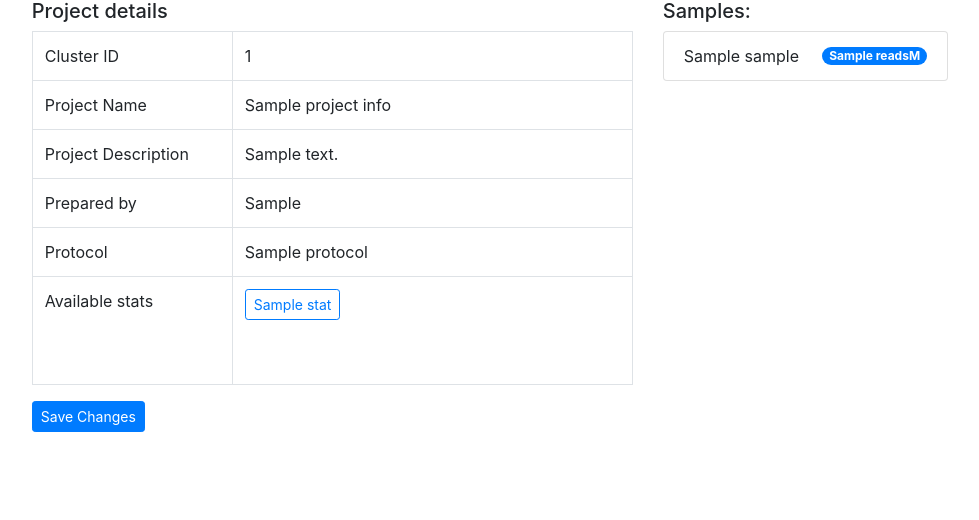
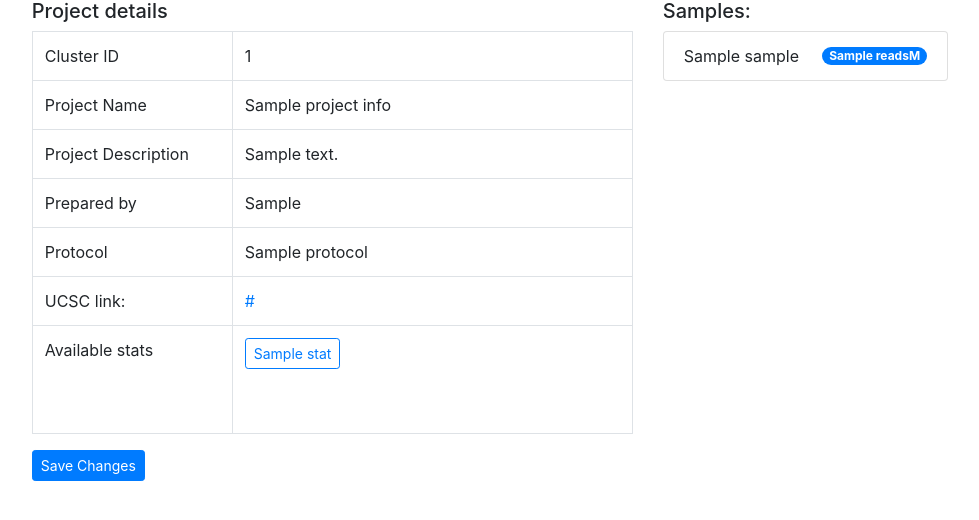
Before and after one commit to kate-v-stepanova/B250_lab_monitor, a Flask app: template templates/project_info.html in a window 1280 px wide. Shown: the part 107-627 px from the top of the page, without its empty margins (150-1129 px from the left). Run offline with Flask 2, Linux system fonts and the light colour scheme; the template is opened without the code that fills it: most values are stand-ins (such as "Sample title", 1, 10 or a date in 2020); some libraries are stand-ins or nearby versions.

Commit message:
UCSC link

```diff
--- a/templates/project_info.html
+++ b/templates/project_info.html
@@ -20,10 +20,12 @@
             <table class="table table-bordered">
                 <tbody>
                 <tr><td class="w-25">Cluster ID</td><td class="w-50">{{ project_id }}</td></tr>
-                <tr><td>Project Name</td><td id="project_name">{{ project_info.get('project_name', '') }}</td></tr>
+                <tr><td>Project Name</td><td id="project_name">{{ project_info.get('project_name', project_id) }}</td></tr>
                 <tr><td>Project Description</td><td id="description">{{ project_info.get('description', '') }}{#Project of collaborators from Netherlands, prepared with the new protocol, to be demultiplexed and analysed with diricore. The aim is to see if there’s an overabundance of codons of specific amino acids in the A-site, which would suggest ribosome stalling to occur in these cells#}</td></tr>
                 <tr><td>Prepared by</td><td id="prepared_by">{{ project_info.get('prepared_by', '') }}</td></tr>
                 <tr><td>Protocol</td><td id="protocol">{{ project_info.get('protocol', '') }}</td></tr>
+                <tr><td>UCSC link: </td><td>{% if ucsc_link %}<a href="{{ ucsc_link }}" target="_blank">{{ ucsc_link }}</a>
+                    {% else %}Not available{% endif %}</td></tr>
                 {% if available_stats %}
                 <tr><td>Available stats</td>
                 <td>
--- a/url_handlers/project_info.py
+++ b/url_handlers/project_info.py
@@ -35,8 +35,11 @@ def get_project_info(project_id):
         if transcript_regions is not None:
             available_stats.append('transcript_regions')
 
+        ucsc_link = rdb.get('ucsc_link_{}'.format(project_id))
+        ucsc_link = ucsc_link.decode('utf-8') if ucsc_link else None
+
         return render_template("project_info.html", project_id=project_id, project_info=project_info,
-                                   samples=samples_info, available_stats=available_stats)
+                                   samples=samples_info, available_stats=available_stats, ucsc_link=ucsc_link)
 
     else: # if request.method == "POST":
         rdb_data = rdb.get('project_info_{}'.format(project_id))
```
